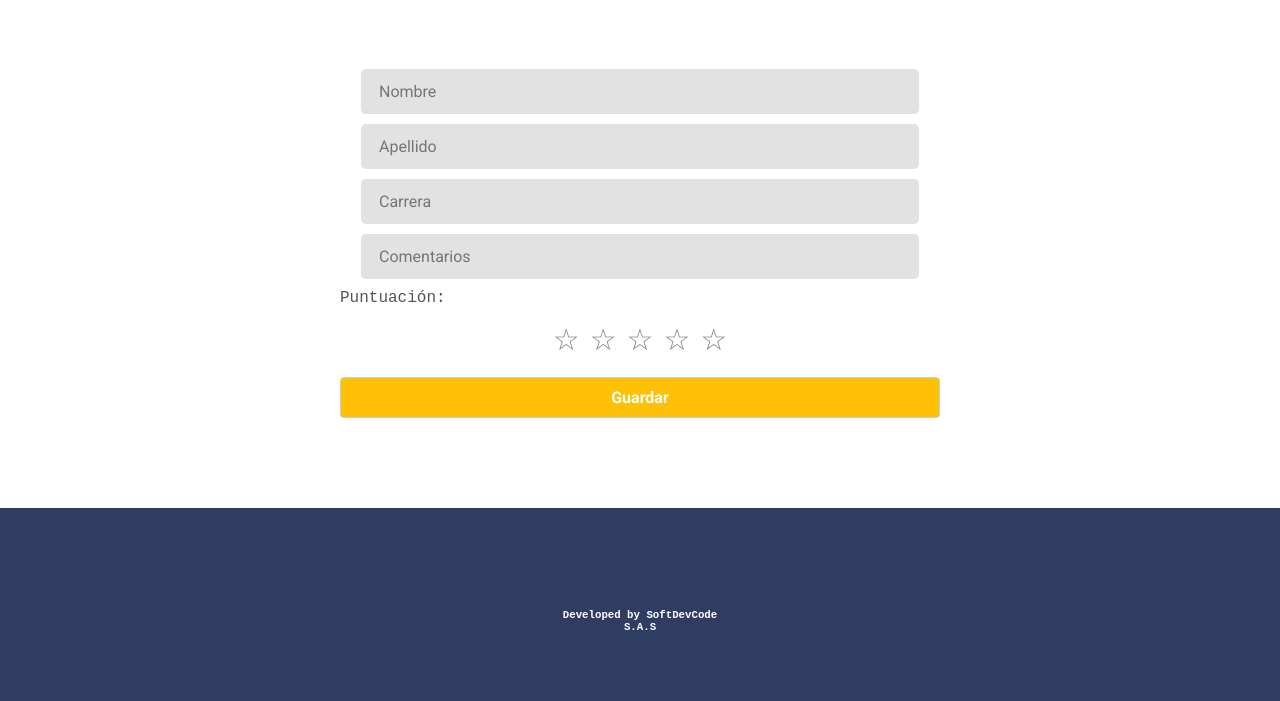
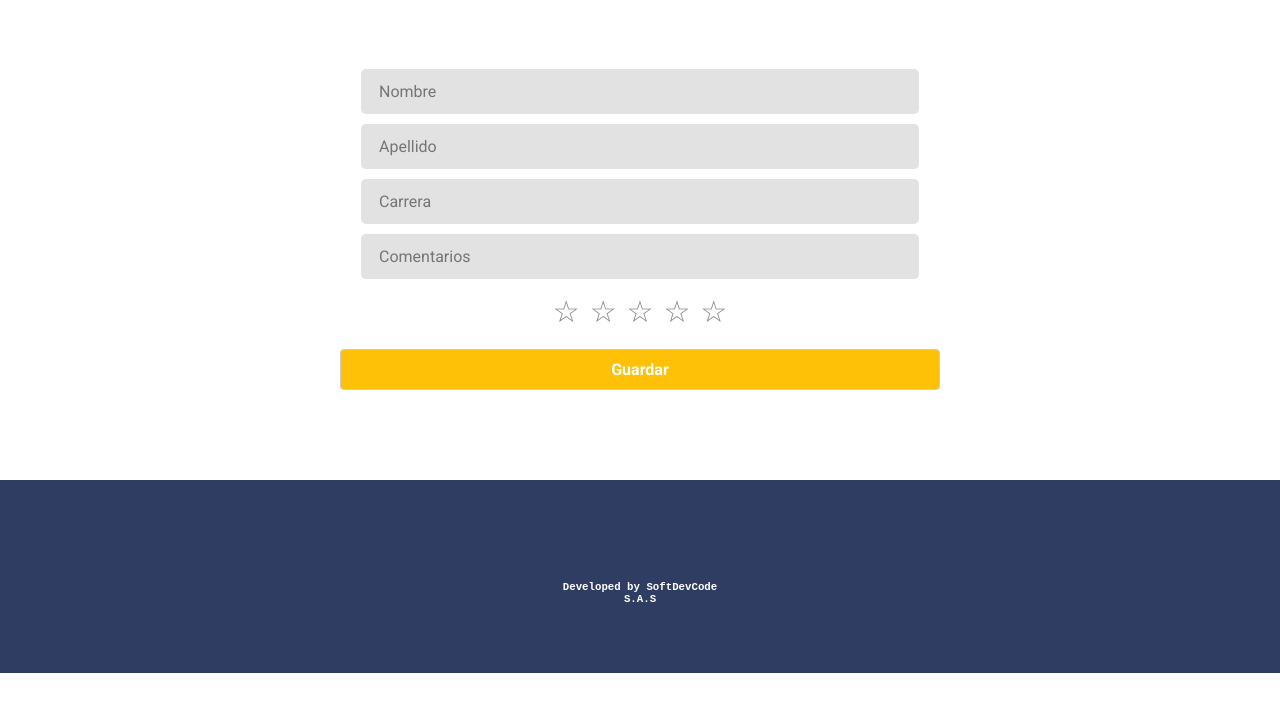
Before and after one commit to lucho-netizen/Lading_Pages, a Flask app: page / in a window 1280 px wide. Shown: the part 2500-3201 px from the top of the page. After the commit the page ends 3173 px from the top, so only its background shows below. Run offline with Flask 3, Linux system fonts and the light colour scheme; data that the repository does not hold is empty; some libraries are stand-ins or nearby versions; some web fonts are replaced.

Commit message:
Beta 9.1.0.1

```diff
--- a/templates/index.html
+++ b/templates/index.html
@@ -279,7 +279,7 @@
                              <input type="text" id="carrera" name="carrera" placeholder="Carrera">
                              <input type="text" id="comentario" name="comentario" placeholder="Comentarios">
 
-                            <label for="puntuacion">Puntuación:</label>
+                            <label for="puntuacion"></label>
                       <center>
                         <div class="rating">
                           <input type="radio" id="star5" name="puntuacion" value="5" />
```
